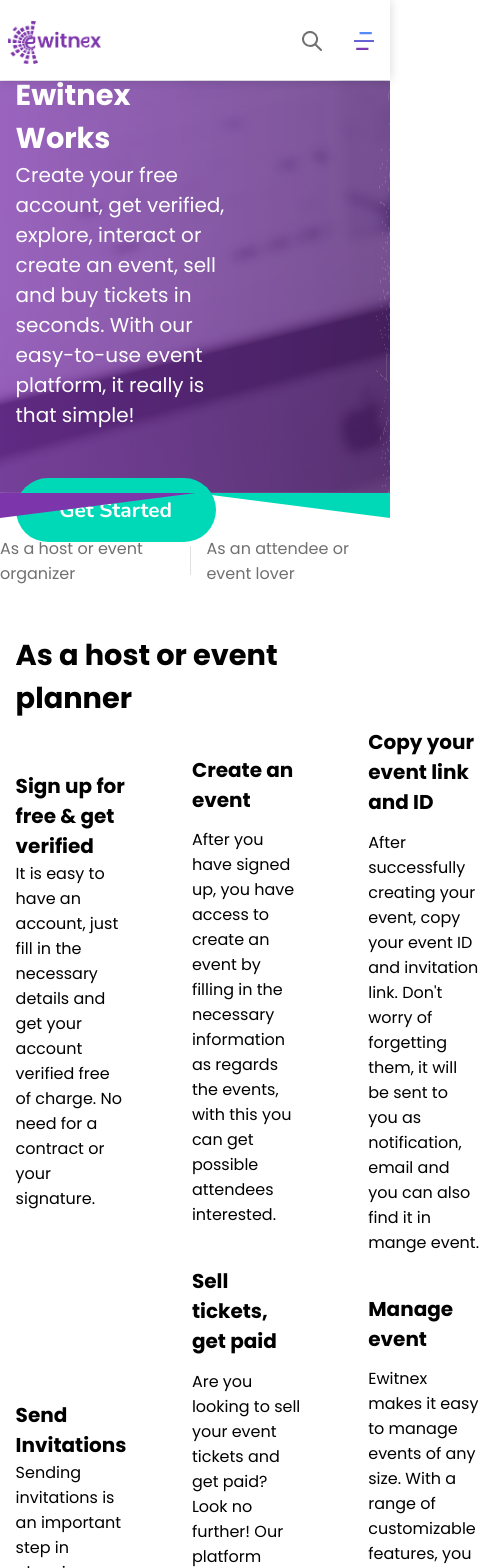
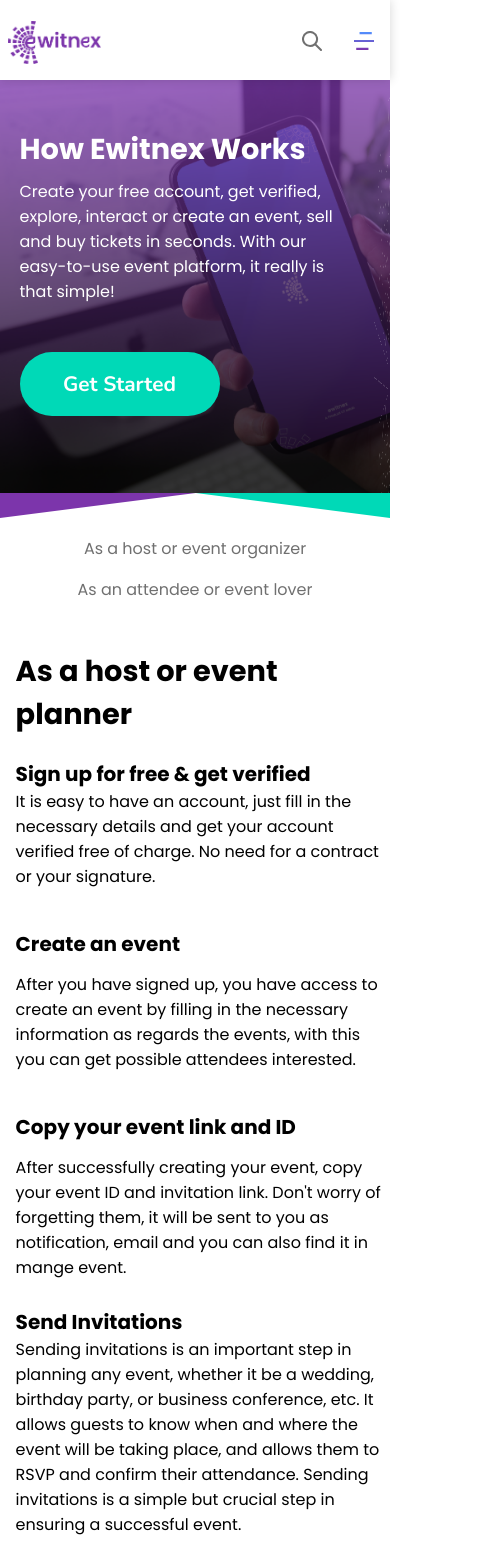
Before and after one commit to okorie2/ewitnex, a Next.js app: page /how-it-works in a window 390 px wide. Shown: the top 1568 px of the page, 482 px wide, since content can reach past the window. Built offline with nearby package versions, Linux system fonts and the light colour scheme.

Commit message:
feat: made how it works page responsive

```diff
--- a/pages/how-it-works/index.tsx
+++ b/pages/how-it-works/index.tsx
@@ -4,7 +4,7 @@
 import Navbar from "@/components/header";
 import { Lines } from "@/components/lines";
 import { useTheme } from "@emotion/react";
-
+import { useMediaQuery } from "@mui/material";
 import WhatAreYouWaitingForFragment from "fragments/whatAreYouWaitingFor";
 import Image from "next/image";
 import Link from "next/link";
@@ -13,6 +13,7 @@
 import { H1, H3 } from "styles/components/typography";
 
 export default function Index() {
+  const isTablet = useMediaQuery("(max-width: 900px)");
   return (
     <div css={{ fontFamily: "'Poppins', sans-serif" }}>
       <Navbar />
@@ -20,28 +21,28 @@
       <div
         css={{
           //   backgroundImage: "url(/assets/pngs/about.png)",
-          backgroundImage: " url(/assets/pngs/how.png) ",
+          backgroundImage: isTablet ? " url(/assets/pngs/how-mobile.png) ":" url(/assets/pngs/how.png) ",
           height: "413px",
           //   width: "100vw",
           display: "flex",
           backgroundSize: "cover",
           justifyContent: "space-between",
-          alignItems: "center",
+          alignItems:  isTablet ? "":"center",
           fontFamily: "'Poppins', sans-serif",
           // opacity: "90%",
           marginTop: "5rem",
-          backdropFilter: "blur(5px) brightness(25%) contrast(100%)",
+          backdropFilter: isTablet ? "":"blur(5px) brightness(25%) contrast(100%)",
         }}
       >
-        <div css={{ paddingLeft: "4%" }}>
-          <H1 css={{ width: "45%" }} small>
+        <div css={{ paddingInline: isTablet ? "5%" :"4%", marginTop:isTablet ? "3rem" : "" }}>
+          <H1 css={{ width: isTablet ? "100%" : "45%" , marginBottom: isTablet ? "0.5rem":""}} small>
             How Ewitnex Works
           </H1>
           <p
             css={{
-              fontSize: "1.25rem",
+              fontSize: isTablet ? "1rem":"1.25rem",
               color: "#fff",
-              width: "59%",
+              width:  isTablet ? "100%" :"59%",
             }}
           >
             Create your free account, get verified, explore, interact or create
@@ -69,10 +70,11 @@
           font: "1.15rem",
           justifyContent: "center",
           gap: "16px",
+          flexDirection:isTablet ? "column" : "row"
         }}
       >
         <p>As a host or event organizer</p>
-        <p css={{ width: "1px", height: "29px", background: "#e0e0e0" }}></p>
+        {!isTablet && <p css={{ width: "1px", height: "29px", background: "#e0e0e0" }}></p>}
         <p>As an attendee or event lover</p>
       </div>
 
@@ -82,11 +84,13 @@
         </H1>
         <div
           css={{
-            display: "grid",
+            display: isTablet ? "flex" : "grid",
+            flexDirection: "column",
             gridTemplateColumns: "30% 30% 30%",
-            gap: "4rem",
+            gap: isTablet ? "2.5rem" : "4rem",
             alignItems: "center",
             // marginTop: "3rem",
+            marginTop: isTablet ? "1rem" : "",
             padding: "2% 0%",
           }}
         >
@@ -118,10 +122,12 @@
         </div>
         <div
           css={{
-            display: "grid",
+            display: isTablet ? "flex" : "grid",
+            flexDirection: "column",
             gridTemplateColumns: "30% 30% 30%",
-            gap: "4rem",
+            gap: isTablet ? "2.5rem" : "4rem",
             alignItems: "center",
+            marginTop: isTablet ? "1rem" : "",
             // marginTop: "3rem",
             padding: "1% 0%",
           }}
@@ -170,10 +176,12 @@
         </H1>
         <div
           css={{
-            display: "grid",
+            display: isTablet ? "flex" : "grid",
+            flexDirection: "column",
             gridTemplateColumns: "30% 30% 30%",
-            gap: "4rem",
+            gap: isTablet ? "2.5rem" : "4rem",
             alignItems: "center",
+            marginTop: isTablet ? "1rem" : "",
             // marginTop: "3rem",
             padding: "2% 0%",
           }}
@@ -206,10 +214,12 @@
         </div>
         <div
           css={{
-            display: "grid",
+            display: isTablet ? "flex" : "grid",
+            flexDirection: "column",
             gridTemplateColumns: "30% 30% 30%",
-            gap: "4rem",
+            gap: isTablet ? "2.5rem" : "4rem",
             alignItems: "center",
+            marginTop: isTablet ? "1rem" : "",
             marginBottom: "4rem",
             padding: "1% 0%",
           }}
```
Also changed, not shown: pages/about/index.tsx (+51 -22 lines), public/assets/pngs/how-mobile.png (added).
